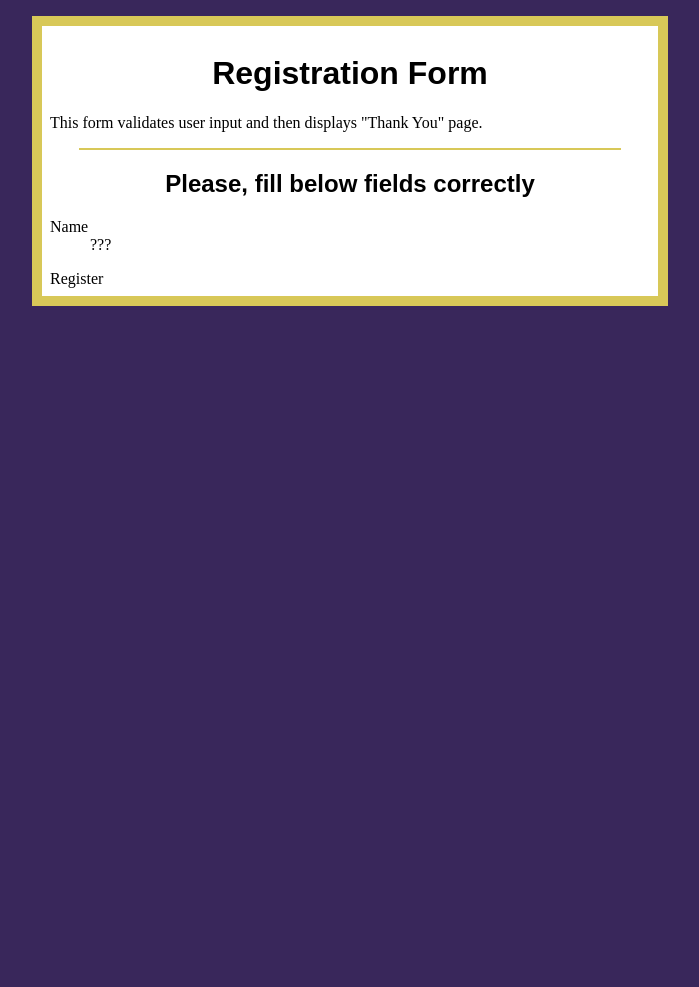
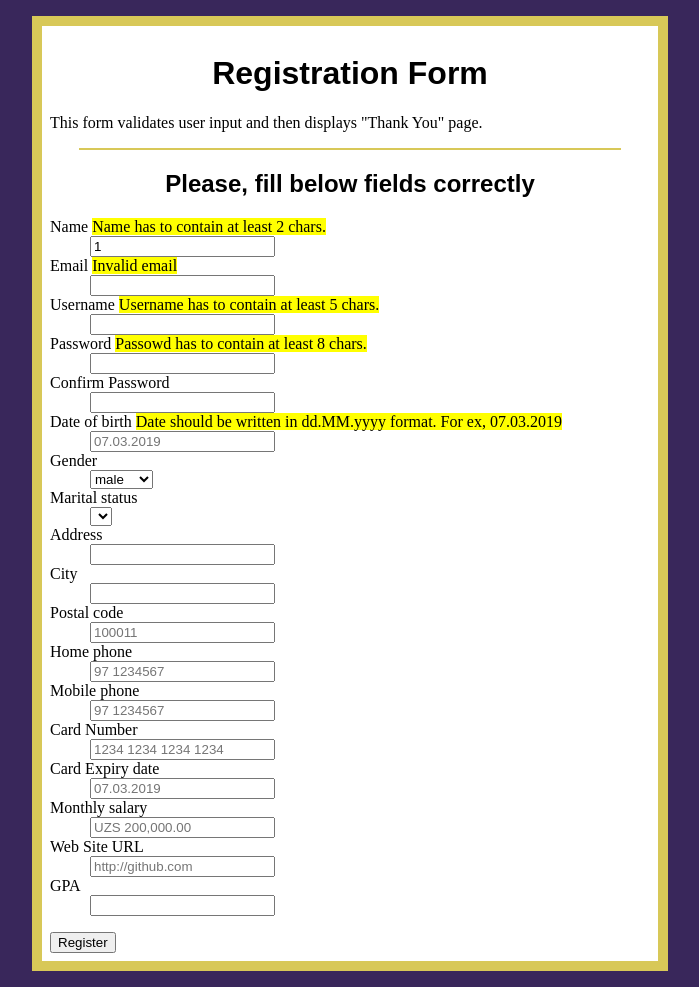
Before and after one commit to iuthub/lab-6-vecume-1, a PHP site: page /?name=1 in a window 1280 px wide. Shown: the whole page, without its empty margins (290-989 px from the left). Before the commit the page ends 306 px from the top, so only its background shows below. Run offline with PHP 8.4, Linux system fonts and the light colour scheme; data that the repository does not hold is empty.

Commit message:
Completed

```diff
--- a/webpage/index.php
+++ b/webpage/index.php
@@ -4,8 +4,34 @@
 		<title>Validating Forms</title>
 		<link href="style.css" type="text/css" rel="stylesheet" />
 	</head>
+	<?php
 
+		$date_of_birth_regex = '/^\s*(3[01]|[12][0-9]|0?[1-9])\.(1[012]|0?[1-9])\.((?:19|20)\d{2})\s*$/';
+
+		$gender_options = ["male", "female"];
+		$marital_status_options = ["single", "married", "divorced", "widowed"];
+
+		$name = $_REQUEST["name"];
+		$email = $_REQUEST["email"];
+		$username = $_REQUEST["username"];
+		$password = $_REQUEST["password"];
+		$confirm_password = $_REQUEST["confirm_password"];
+		$date_of_birth = $_REQUEST["date_of_birth"];
+		$gender = $_REQUEST["gender"];
+		$marital_status = $_REQUEST["marital_status"];
+		$address = $_REQUEST["address"];
+		$city = $_REQUEST["city"];
+		$postal_code = $_REQUEST["postal_code"];
+		$home_phone = $_REQUEST["home_phone"];
+		$mobile_phone = $_REQUEST["mobile_phone"];
+		$card_number = $_REQUEST["card_number"];
+		$card_due_date = $_REQUEST["card_due_date"];
+		$monthly_salary = $_REQUEST["monthly_salary"];
+		$web_site_url = $_REQUEST["web_site_url"];
+		$gpa = $_REQUEST["gpa"];
+	?>
 	<body>
+		<form action="index.php">
 			<h1>Registration Form</h1>
 
 			<p>
@@ -16,16 +42,133 @@
 
 			<h2>Please, fill below fields correctly</h2>
 			<dl>
-			<dt>Name</dt>
+				<dt>Name
+						<mark>
+							<?php
+								if (strlen($name) < 2) {
+									echo "Name has to contain at least 2 chars.";
+								}
+							?>
+							</mark>
+					</dt>
 				<dd>
-				???
+					<input type="text" name="name" required value="<?= $name ?>">
+				</dd>
+
+				<dt>Email <mark><?php if (!filter_var($email, FILTER_VALIDATE_EMAIL)) echo "Invalid email"?></mark>
+				</dt>
+				<dd>
+					<input type="text" name="email" required value="<?= $email ?>">
+				</dd>
+
+				<dt>Username <mark><?php if (strlen($username) < 5) echo "Username has to contain at least 5 chars."?></mark></dt>
+				<dd>
+					<input type="text" name="username" required value="<?= $username ?>">
+				</dd>
+
+				<dt>Password <mark><?php if (strlen($password) < 8) echo "Passowd has to contain at least 8 chars."?></mark></dt>
+				<dd>
+					<input type="text" name="password" required value="<?= $password ?>">
+				</dd>
+
+				<dt>Confirm Password <mark><?php if ($password != $confirm_password) echo "Passowds should match"?></mark></dt>
+				<dd>
+					<input type="text" name="confirm_password" required value="<?= $confirm_password ?>">
+				</dd>
+
+				<dt>Date of birth <mark><?php if(!preg_match($date_of_birth_regex ,$date_of_birth)) echo "Date should be written in dd.MM.yyyy format. For ex, 07.03.2019"?></mark></dt>
+				<dd>
+					<input type="text" name="date_of_birth" required value="<?= $date_of_birth ?>" placeholder="07.03.2019">
+				</dd>
+
+				<dt>Gender</dt>
+				<dd>
+					<select name="gender" required  >
+						<?php
+							for ($i=0; $i < count($gender_options); $i++) {
+								$is_selected = $gender_options[$i] === $gender;
+								if ($is_selected) {
+										echo "<option value=$gender_options[$i] selected >$gender_options[$i]</option>";
+								} else {
+									echo "<option value=$gender_options[$i] >$gender_options[$i]</option>";
+								}
+							}
+						?>
+					</select>
+				</dd>
+
+				<dt>Marital status</dt>
+				<dd>
+					<select name="marital_status" required value="<?= $marital_status ?>">
+					<?php
+							for ($i=0; $i < count($marital_status_options); $i++) {
+								$is_selected = $marital_status[$i] === $marital_status;
+								if ($is_selected) {
+										echo "<option value=$marital_status[$i] selected >$marital_status[$i]</option>";
+								} else {
+									echo "<option value=$marital_status[$i] >$marital_status[$i]</option>";
+								}
+							}
+						?>
+					</select>
+				</dd>
+
+				<dt>Address</dt>
+				<dd>
+					<input type="text" name="address" required value="<?= $address ?>">
+				</dd>
+
+				<dt>City</dt>
+				<dd>
+					<input type="text" name="city" required value="<?= $city ?>">
+				</dd>
+
+				<dt>Postal code</dt>
+				<dd>
+					<input type="text" name="postal_code" required value="<?= $postal_code ?>" placeholder="100011">
+				</dd>
+
+				<dt>Home phone</dt>
+				<dd>
+					<input type="text" name="home_phone" required value="<?= $home_phone ?>" placeholder="97 1234567">
+				</dd>
+
+				<dt>Mobile phone</dt>
+				<dd>
+					<input type="text" name="mobile_phone" required value="<?= $mobile_phone ?>" placeholder="97 1234567">
+				</dd>
+
+				<dt>Card Number</dt>
+				<dd>
+					<input type="text" name="card_number" required value="<?= $card_number ?>" placeholder="1234 1234 1234 1234">
+				</dd>
+
+				<dt>Card Expiry date</dt>
+				<dd>
+					<input type="text" name="card_due_date" required value="<?= $card_due_date ?>" placeholder="07.03.2019">
+				</dd>
+
+				<dt>Monthly salary</dt>
+				<dd>
+					<input type="text" name="monthly_salary" required value="<?= $monthly_salary ?>" placeholder="UZS 200,000.00">
+				</dd>
+
+				<dt>Web Site URL</dt>
+				<dd>
+					<input type="text" name="web_site_url" required value="<?= $web_site_url ?>" placeholder="http://github.com">
+				</dd>
+
+				<dt>GPA</dt>
+				<dd>
+					<input type="text" name="gpa" required value="<?= $gpa ?>">
 				</dd>
 
 				<!-- Write other fiels similar to Name as specified in lab6.pdf -->
 			</dl>
 
-		<div>
+			<button type="submit">
 				Register
-		</div>
+			</button>
+		</form>
 	</body>
 </html>
```
Lines whose indentation alone changed are shown as unchanged.
